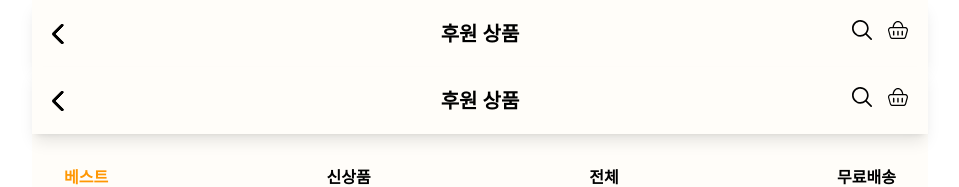
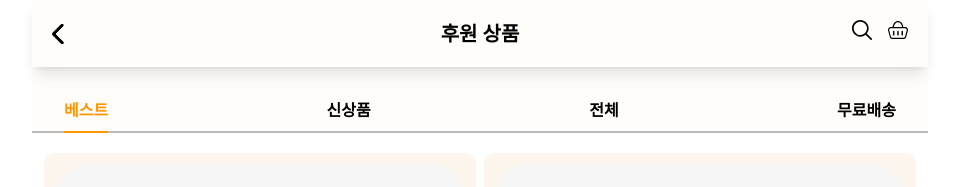
Before and after one commit to sssseungk/Pet_Bridge, a React (Vite) app: page /productlist in a window 1280 px wide. Shown: the top 187 px of the page, without its empty margins (160-1119 px from the left). Built offline with nearby package versions, Linux system fonts and the light colour scheme; a web font is replaced by a local one.

Commit message:
[Modify] 상품 목록 페이지 헤더 컴포넌트 제거
#23 진행중

```diff
--- a/src/pages/ProductList.jsx
+++ b/src/pages/ProductList.jsx
@@ -1,4 +1,3 @@
-import HeaderComp from "@/components/Header/HeaderComp"
 import ProductItem from "@/components/ProductList/ProductItem"
 import ProductListNav from './../components/ProductList/ProductListNav';
 
@@ -6,7 +5,6 @@ function ProductList() {
 
   return (
     <div>
-      <HeaderComp title="후원 상품" showSearchIcon={true} showCartIcon={true}/>
       <ProductListNav/>
       <ol className="flex flex-wrap max-w-4xl mx-auto justify-center mt-5 gap-2">
         <ProductItem/>
```
